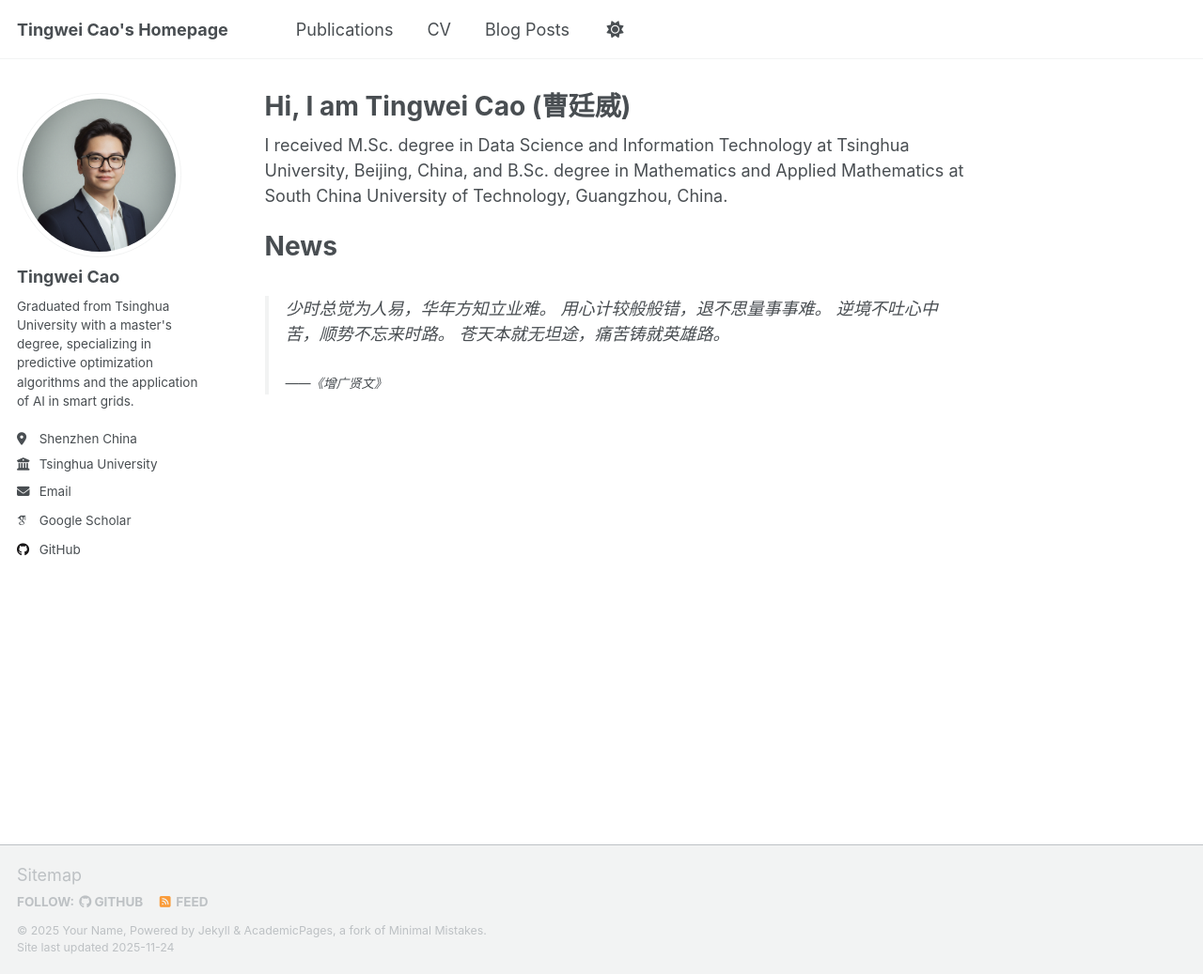
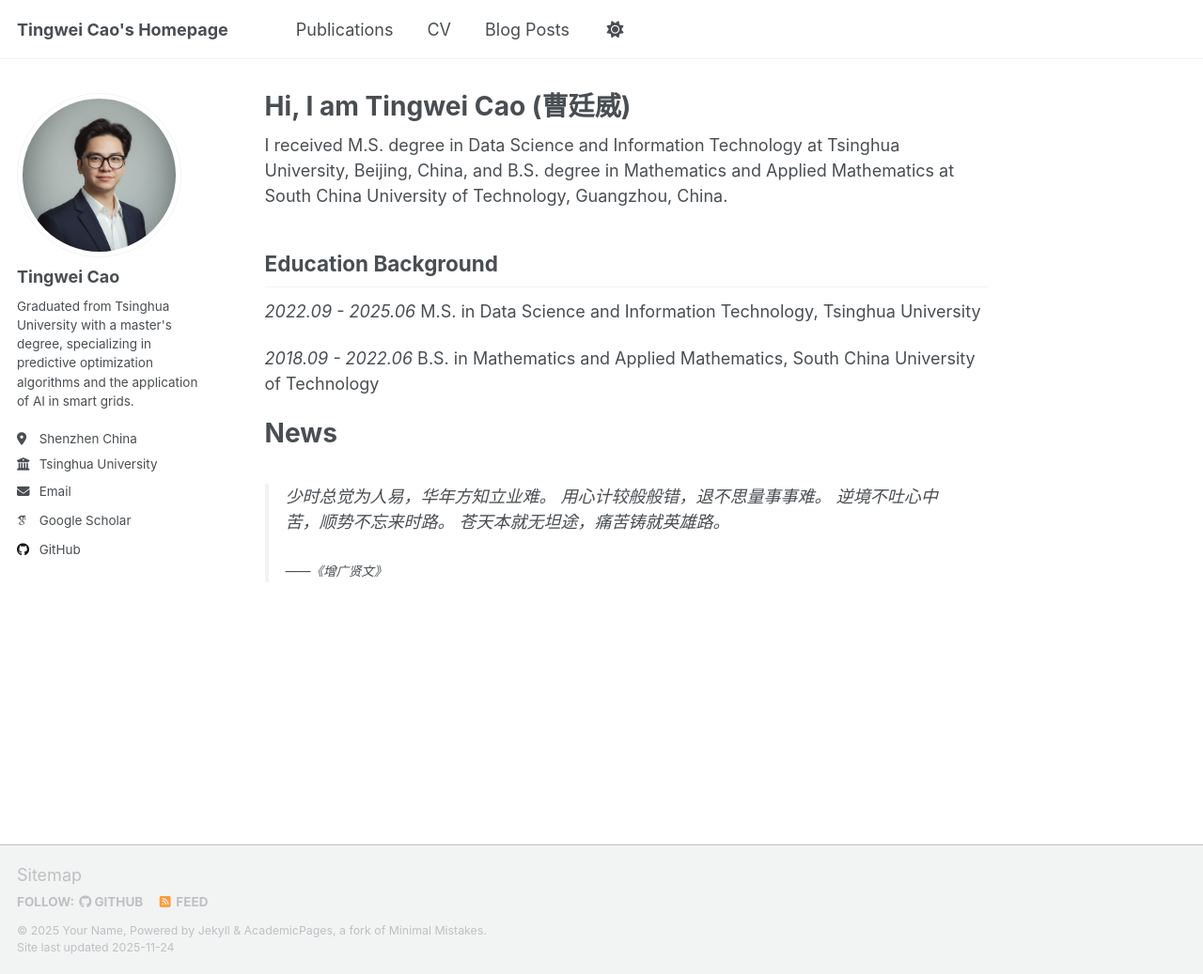
Before and after one commit to tingweicao/tingweicao.github.io, a Jekyll site: the page built from _pages/about.md, in a window 1280 px wide and 1037 px high. Shown: the whole window at 94% size. Built offline with Jekyll 4.4.1, drawn with Linux system fonts in a browser that asks for light colours; some web fonts are replaced; a script that is not in the unit is left out.

Commit message:
Update about.md

```diff
--- a/_pages/about.md
+++ b/_pages/about.md
@@ -7,7 +7,13 @@ redirect_from:
   - /about.html
 ---
 
-I received M.Sc. degree in Data Science and Information Technology at Tsinghua University, Beijing, China, and B.Sc. degree in Mathematics and Applied Mathematics at South China University of Technology, Guangzhou, China.
+I received M.S. degree in Data Science and Information Technology at Tsinghua University, Beijing, China, and B.S. degree in Mathematics and Applied Mathematics at South China University of Technology, Guangzhou, China.
+
+Education Background
+-----
+_2022.09 - 2025.06_ M.S. in Data Science and Information Technology, Tsinghua University
+
+_2018.09 - 2022.06_ B.S. in Mathematics and Applied Mathematics, South China University of Technology
 
 News
 ======
```
